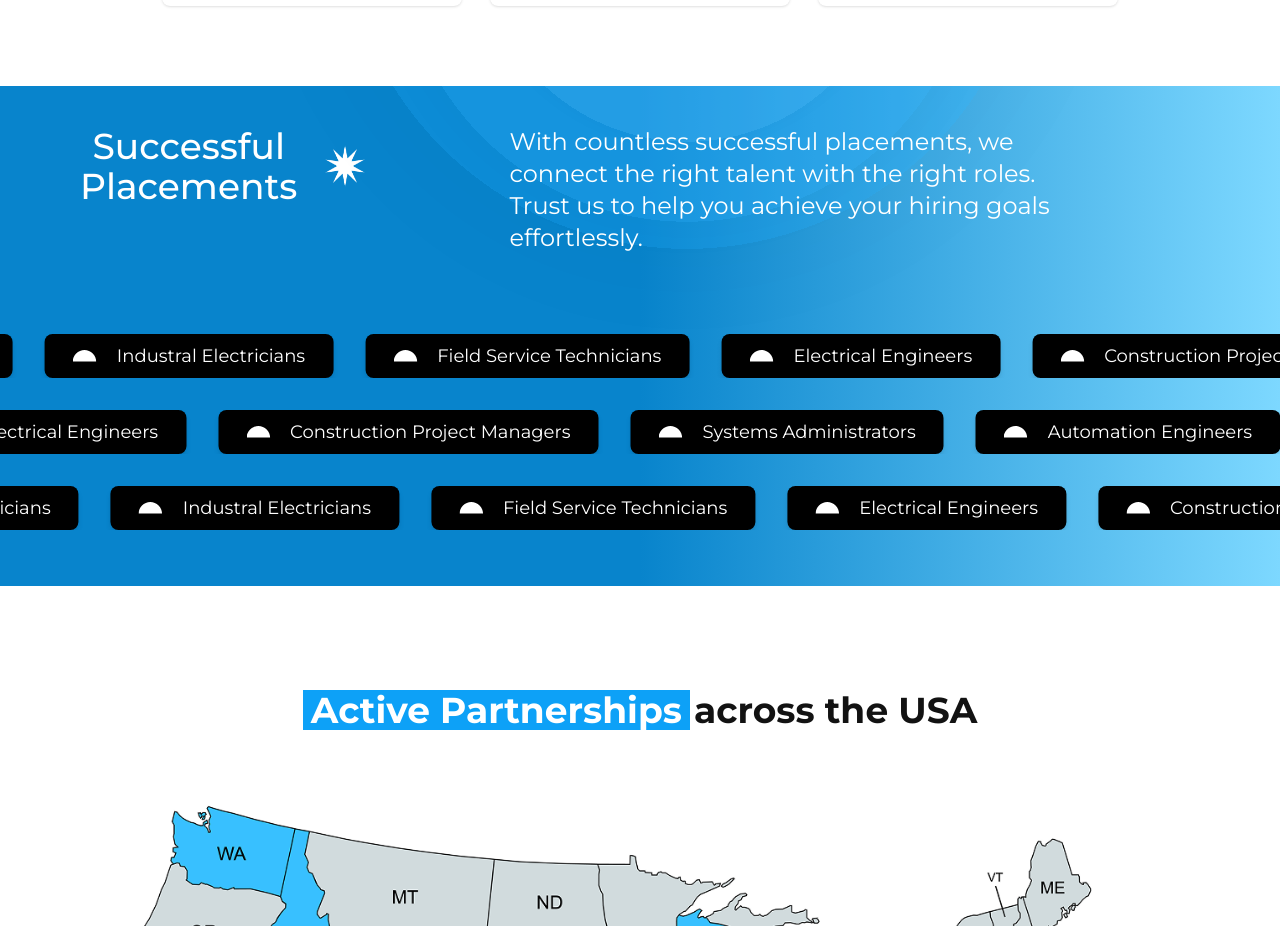
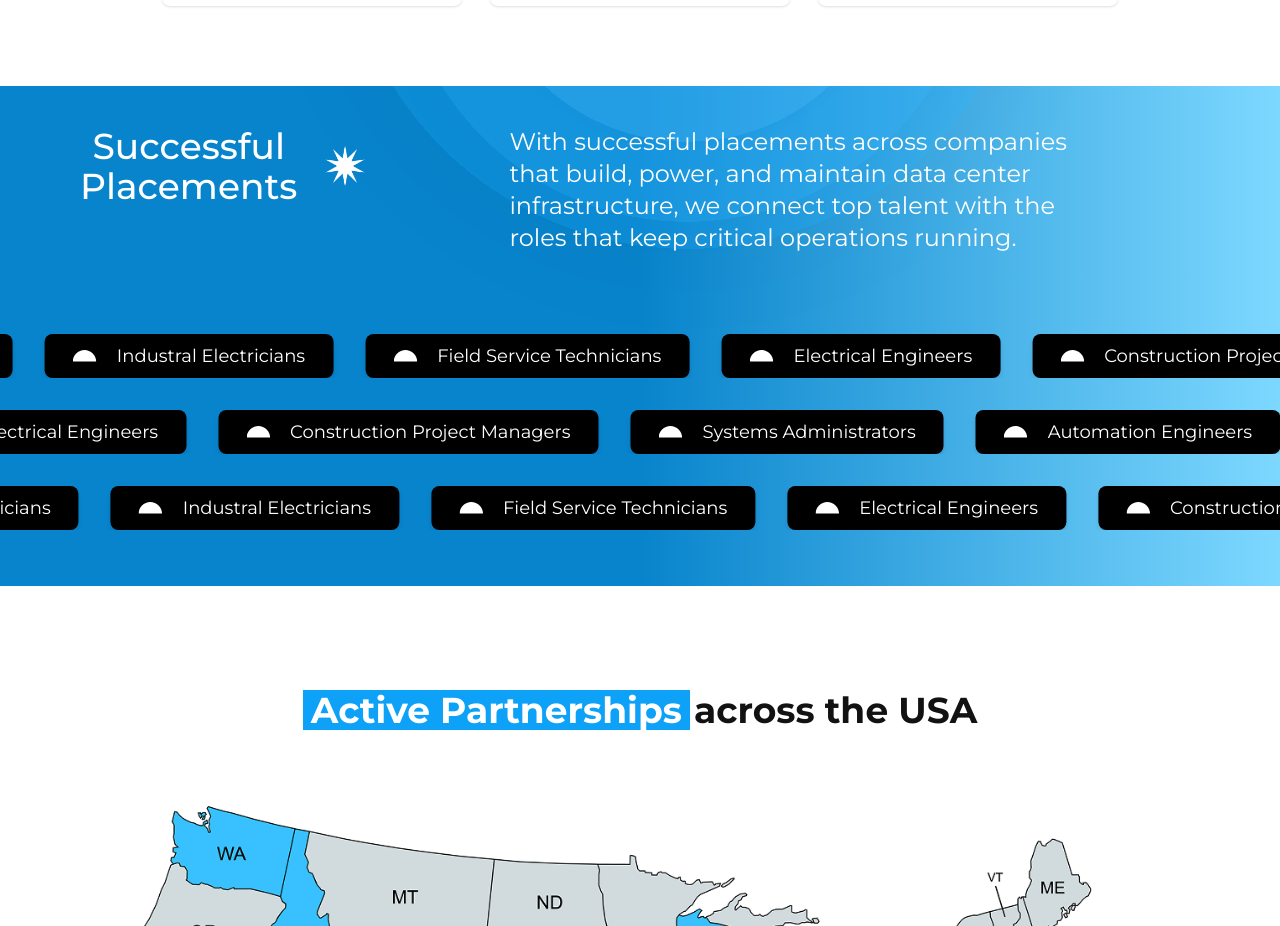
Before and after one commit to Runituplogan/data-center, a React (Vite) app: page / in a window 1280 px wide. Shown: the part 3280-4206 px from the top of the page. Built offline with nearby package versions, Linux system fonts and the light colour scheme.

Commit message:
Update Home.jsx

```diff
--- a/src/pages/Home.jsx
+++ b/src/pages/Home.jsx
@@ -264,9 +264,9 @@ const Home = () => {
                 </div>
 
                 <p className="text-white w-full md:w-[50%] text-lg md:text-xl lg:text-2xl z-10 text-center md:text-left">
-                  With countless successful placements, we connect the right
-                  talent with the right roles. Trust us to help you achieve your
-                  hiring goals effortlessly.
+                  With successful placements across companies that build, power,
+                  and maintain data center infrastructure, we connect top talent
+                  with the roles that keep critical operations running.
                 </p>
               </div>
 
```
